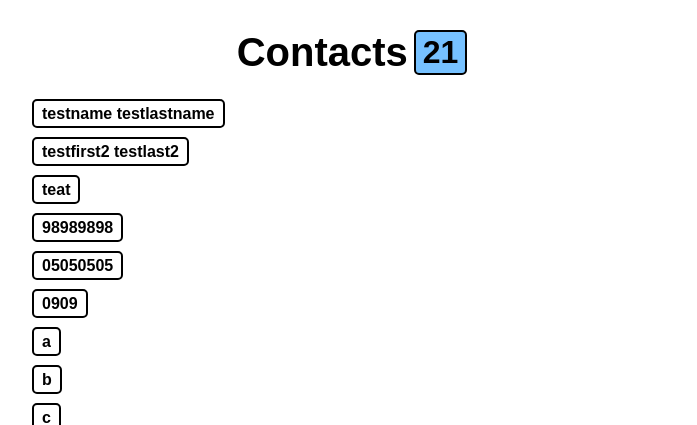
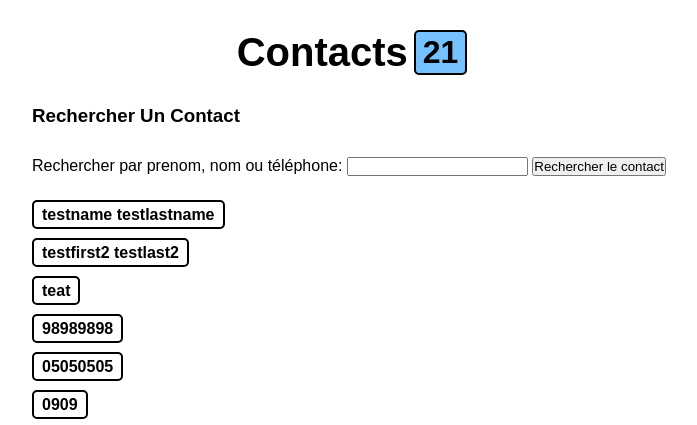
Before and after one commit to k-3st3ban/repertoire_tel_NSI, a Flask app: page / in a window 1280 px wide. Shown: the part 58-483 px from the top of the page, without its empty margins (288-985 px from the left). Run offline with Flask 2, Linux system fonts and the light colour scheme; data comes from the database, SQL or seed files in the repository.

Commit message:
Update index.html

```diff
--- a/templates/index.html
+++ b/templates/index.html
@@ -2,6 +2,12 @@
 {% block title %}Accueil{% endblock %}
 {% block content %}
 <h1>Contacts <span class="contacts-number">{{ contacts|length }}</span></h1>
+<h3>Rechercher Un Contact</h3>
+<form method="get">
+  <label for="nom">Rechercher par prenom, nom ou téléphone:</label>
+  <input type="text" id="rech" name="rech">
+  <input type="submit" value="Rechercher le contact">
+</form>
 {% if contacts|length > 0 %}
 <ul class="column-list">
     {% for contact in contacts %}
```
